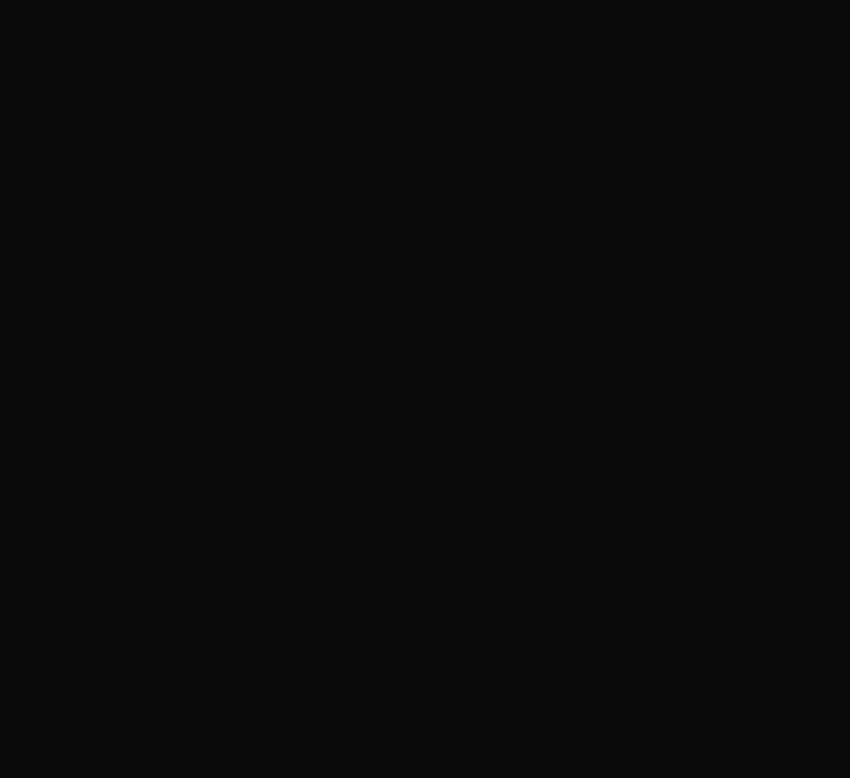
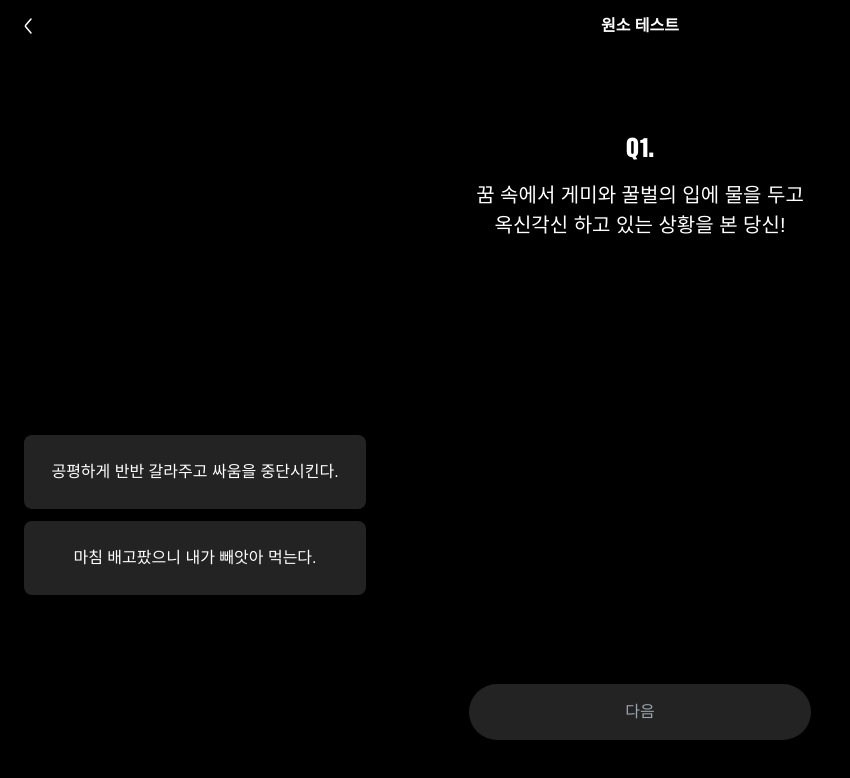
Before and after one commit to choihooo/Kusithm-test, a React (Vite) app: page /test in a window 1280 px wide. Before the commit this address had no page. Shown: the top 778 px of the page, without its empty margins (0-850 px from the left). Built offline with nearby package versions, Linux system fonts and the light colour scheme; a web font is replaced by a local one.

Commit message:
테스트 페이지 구현

```diff
--- a/src/App.jsx
+++ b/src/App.jsx
@@ -1,10 +1,14 @@
 import { Route, Routes } from "react-router-dom";
 import Main from "./pages/Main";
+import Test from "./pages/Test";
+import NavBar from "./components/NavBar";
 
 function App() {
   return (
     <Routes>
       <Route path="/" element={<Main />} />
+
+      <Route path="/test" element={<Test />} />
     </Routes>
   );
 }
--- /dev/null
+++ b/src/components/NavBar.jsx
@@ -0,0 +1,16 @@
+import React from "react";
+
+function NavBar({ onBack }) {
+  return (
+    <header className="h-[52px] w-full flex items-center px-4 relative">
+      <button onClick={onBack} className="absolute left-4">
+        <img src="/left.svg" alt="뒤로 가기" className="w-6 h-6" />
+      </button>
+      <div className="mx-auto text-[16px] font-semibold text-center">
+        원소 테스트
+      </div>
+    </header>
+  );
+}
+
+export default NavBar;
--- /dev/null
+++ b/src/components/NextButton.jsx
@@ -0,0 +1,19 @@
+import React from "react";
+
+function NextButton({ isDisabled, onClick }) {
+  return (
+    <button
+      className={`flex w-[342px] h-[56px] px-[40px] py-[16px] justify-center items-center gap-[10px] flex-shrink-0 rounded-[40px] text-[16px]  transition ${
+        isDisabled
+          ? "bg-[#232323] text-gray-400 cursor-not-allowed"
+          : "bg-[#03A3FF] text-white"
+      }`}
+      onClick={onClick}
+      disabled={isDisabled}
+    >
+      다음
+    </button>
+  );
+}
+
+export default NextButton;
--- /dev/null
+++ b/src/components/Selection.jsx
@@ -0,0 +1,18 @@
+import React from "react";
+
+const Selection = ({ text, isSelected, onClick }) => {
+  return (
+    <div
+      onClick={onClick}
+      className={`cursor-pointer text-[16px] flex w-[342px] h-[74px] px-[16px] py-[24px] justify-center items-center gap-[10px] flex-shrink-0 rounded-lg transition whitespace-pre-line ${
+        isSelected
+          ? "border-[1.5px] border-[rgba(3,163,255,0.20)] bg-[rgba(3,163,255,0.10)]"
+          : "bg-[#232323]"
+      } ${isSelected ? "text-[#03A3FF]" : "text-white"}`}
+    >
+      {text}
+    </div>
+  );
+};
+
+export default Selection;
--- a/src/index.css
+++ b/src/index.css
@@ -3,3 +3,10 @@
 @tailwind base;
 @tailwind components;
 @tailwind utilities;
+
+@font-face {
+  font-family: "Helvetica Inserat LT Std";
+  src: url("/HelveticaInseratLTStd-Roman.otf") format("opentype");
+  font-weight: normal;
+  font-style: normal;
+}
--- a/src/pages/Main/Main.jsx
+++ b/src/pages/Main/Main.jsx
@@ -10,7 +10,6 @@
       className="flex flex-col items-center justify-between w-full h-screen bg-top bg-no-repeat"
       style={{ backgroundImage: `url('/Frame.svg')` }}
     >
-      {/* 로고 및 텍스트 */}
       <div className="flex flex-col items-center mt-[84px]">
         <img src={logo} alt="Logo" />
         <div className="mt-[54px] text-[1.25rem] font-semibold">
@@ -21,9 +20,10 @@
           불씨를 지펴보세요
         </div>
       </div>
-
-      {/* 버튼 */}
-      <button className="mb-[108px] bg-[#03A3FF] px-[112.5px] py-[15px] text-[1rem] rounded-[40px]">
+      <button
+        className="mb-[108px] bg-[#03A3FF] px-[112.5px] py-[15px] text-[1rem] rounded-[40px]"
+        onClick={() => navigate("/test")}
+      >
         테스트 하러 가기
       </button>
     </div>
--- /dev/null
+++ b/src/pages/Test/Test.jsx
@@ -0,0 +1,145 @@
+import React, { useState } from "react";
+import { useNavigate } from "react-router-dom";
+import NavBar from "../../components/NavBar";
+import NextButton from "../../components/NextButton.jsx";
+import Selection from "../../components/selection.jsx";
+
+const questions = [
+  {
+    id: 1,
+    question:
+      "꿈 속에서 게미와 꿀벌의 입에 물을 두고\n옥신각신 하고 있는 상황을 본 당신!",
+    options: [
+      "공평하게 반반 갈라주고 싸움을 중단시킨다.",
+      "마침 배고팠으니 내가 빼앗아 먹는다.",
+    ],
+  },
+  {
+    id: 2,
+    question: "배가 고파서 밥을 먹으러 가는 우리,\n내가 알아본 식당은?",
+    options: [
+      "맛있다는 곳 한 군데만 알아본다.",
+      "분수가 생길지도 모르니 근처에 이상 알아본다.",
+    ],
+  },
+  {
+    id: 3,
+    question: "아침 밤, 늦게까지 팀플을 하다가\n괴담 이야기가 시작됐다.",
+    options: [
+      "흥미진진하게 듣으며 이야기에 빠져들었다.",
+      "이야기에 빠져든 친구들을 무섭게 놀렸다.",
+    ],
+  },
+  {
+    id: 4,
+    question: "팀플을 성공적으로 마치고,\n친구의 이 말에 기분이 좋아졌다.",
+    options: [
+      "너랑 같은 팀이라서 너무 행복했어",
+      "너가 똑똑해서 같은 팀하면 A+ 따놓은 것 같아",
+    ],
+  },
+  {
+    id: 5,
+    question: "팀플 중에\n초능력 드라마 얘기가 나왔다.",
+    options: [
+      "초능력에 초점을 두고 얘기한다.",
+      "드라마가 재밌었지만 초점을 두고 얘기한다.",
+    ],
+  },
+  {
+    id: 6,
+    question: "“너랑 팀이라 너무 행복해”라는\n친구의 말에 나는",
+    options: [
+      "마음이 따뜻해지며 감동 받는다.",
+      "(그냥? 갑자기? 왜지? 이유가 뭘까?)",
+    ],
+  },
+  {
+    id: 7,
+    question: "셋이서 노는데 옆 친구들이 의견이\n달라 싸우는 경우 나는",
+    options: [
+      "두 친구의 의견을 모두 듣고 부드럽게 조율한다.",
+      "두 친구 모두 만족할 수 있는\n신박한 대안을 이야기한다.",
+    ],
+  },
+];
+
+function Test() {
+  const [currentQuestion, setCurrentQuestion] = useState(0);
+  const [answers, setAnswers] = useState([]); // 번호만 저장
+  const [selectedOption, setSelectedOption] = useState(null); // 현재 선택된 번호
+  const navigate = useNavigate();
+
+  const handleBack = () => {
+    if (currentQuestion === 0) {
+      navigate("/"); // 첫 번째 문항에서 뒤로가기 시 메인 화면으로 이동
+    } else {
+      setCurrentQuestion((prev) => prev - 1);
+      setSelectedOption(answers[currentQuestion - 1] || null); // 이전 문항 선택 유지
+    }
+  };
+
+  const handleAnswer = (optionIndex) => {
+    setSelectedOption(optionIndex + 1); // 선택된 옵션 번호 저장 (1부터 시작)
+  };
+
+  const handleNext = () => {
+    if (selectedOption === null) return; // 선택하지 않으면 아무 동작도 하지 않음
+
+    setAnswers((prevAnswers) => {
+      const updatedAnswers = [...prevAnswers];
+      updatedAnswers[currentQuestion] = selectedOption; // 번호 저장
+      return updatedAnswers;
+    });
+
+    if (currentQuestion < questions.length - 1) {
+      setCurrentQuestion((prev) => prev + 1); // 다음 질문으로 이동
+      setSelectedOption(answers[currentQuestion + 1] || null); // 다음 문항에서 선택 초기화
+    } else {
+      setTimeout(() => {
+        console.log("모든 질문 완료:", [...answers, selectedOption]); // 최신 상태로 출력
+      }, 0);
+      // 결과 페이지로 이동하거나 추가 로직 실행 가능
+    }
+  };
+
+  return (
+    <div className="min-h-screen text-white bg-black">
+      {/* NavBar */}
+      <NavBar onBack={handleBack} />
+
+      {/* 질문 */}
+      <div className="mt-[80px] flex flex-col items-center">
+        <h1 className="text-[24px] font-bold text-center font-helvetica">
+          Q{questions[currentQuestion].id}.
+        </h1>
+        <p className="mt-[12px] text-[20px] text-center whitespace-pre-line">
+          {questions[currentQuestion].question}
+        </p>
+      </div>
+
+      {/* 선택 */}
+      <div className="flex flex-col gap-[12px] mt-[195px] px-[24px]">
+        {questions[currentQuestion].options.map((option, index) => (
+          <Selection
+            key={index}
+            text={`${option}`}
+            isSelected={selectedOption === index + 1}
+            onClick={() => handleAnswer(index)}
+          />
+        ))}
+      </div>
+
+      {/* 다음 */}
+      <div className="fixed bottom-[60px] left-0 right-0 flex justify-center">
+        <NextButton
+          isDisabled={!selectedOption} // 선택하지 않으면 비활성화
+          onClick={handleNext} // 다음 버튼 클릭 시 로직 실행
+          isLastQuestion={currentQuestion === questions.length - 1} // 마지막 문항 여부
+        />
+      </div>
+    </div>
+  );
+}
+
+export default Test;
--- /dev/null
+++ b/src/pages/Test/index.js
@@ -0,0 +1 @@
+export { default } from "./Test";
--- a/tailwind.config.js
+++ b/tailwind.config.js
@@ -9,6 +9,9 @@
       fontFamily: {
         Pretendard: ["Pretendard", "sans-serif"],
       },
+      fontFamily: {
+        helvetica: ["Helvetica Inserat LT Std", "sans-serif"], // 폰트 추가
+      },
     },
   },
   plugins: [],
```
Also changed, not shown: public/HelveticaInseratLTStd-Roman.otf (added), public/left.svg (added).
